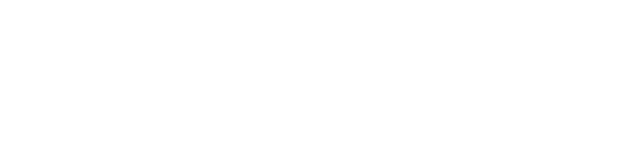
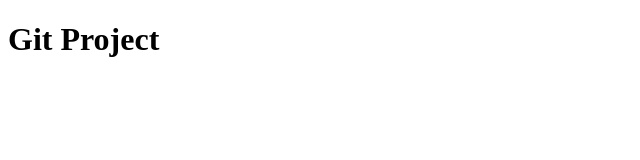
Before and after one commit to komal-bagade/GitDemo, a plain HTML site: page index.html in a window 1280 px wide. Shown: the whole page, without its empty margins (0-640 px from the left). Drawn offline with Linux system fonts and the light colour scheme.

Commit message:
Second Commit index.html

```diff
--- a/index.html
+++ b/index.html
@@ -7,6 +7,6 @@
     <title>Index</title>
 </head>
 <body>
-
+    <h1>Git Project</h1>
 </body>
 </html>
```
